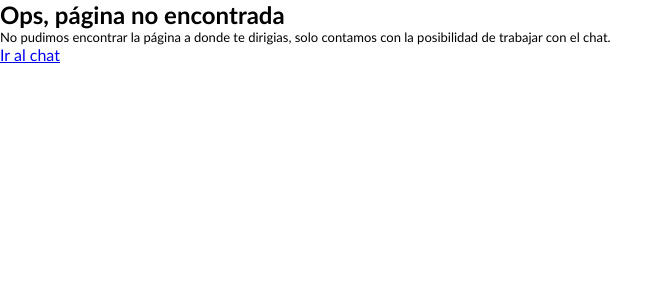
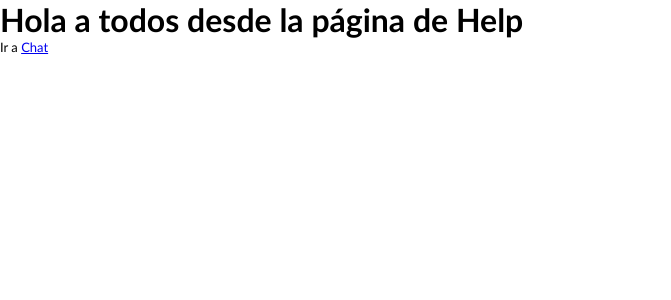
Before and after one commit to luisinavinuela/trabajo-final, a React (Vite) app: page /help in a window 1280 px wide. Shown: the top 300 px of the page, without its empty margins (0-671 px from the left). Built offline with nearby package versions, Linux system fonts and the light colour scheme.

Commit message:
incorporación de la estructura de la pagina Help

```diff
--- a/src/router/RouterApp.jsx
+++ b/src/router/RouterApp.jsx
@@ -3,6 +3,7 @@
 import { Messages } from "../views/Messages";
 import { NotFound } from "../views/NotFound";
 import ProtectedRoute from "../components/ProtectedRoute";
+import Help from "../views/Help";
 
 const RouterApp = () => {
   return (
@@ -15,6 +16,7 @@
               <Messages />
             </ProtectedRoute>}
         />
+        <Route path="/help" element={<Help />} />
         <Route path="*" element={<NotFound />} />
       </Routes>
     </BrowserRouter>
--- /dev/null
+++ b/src/views/Help.jsx
@@ -0,0 +1,12 @@
+import { Link } from "react-router-dom"
+
+const Help = () => {
+  return (
+    <main>
+      <h1>Hola a todos desde la página de Help</h1>
+      <p className="text-info">Ir a <Link to="/chat">Chat</Link></p>
+    </main>
+  )
+}
+
+export default Help
--- a/src/views/Login.jsx
+++ b/src/views/Login.jsx
@@ -1,5 +1,5 @@
 import { useEffect, useState } from "react"
-import { useNavigate } from "react-router-dom"
+import { Link, useNavigate } from "react-router-dom"
 import logo from "../assets/images/logo.png"
 
 const Login = () => {
@@ -65,6 +65,7 @@
 
       </form>
       <p className="text-info">Acceso restringido • Contenido privado</p>
+      <p className="text-info">Ir a <Link to="/help">Help</Link></p>
     </main>
   )
 }
```
